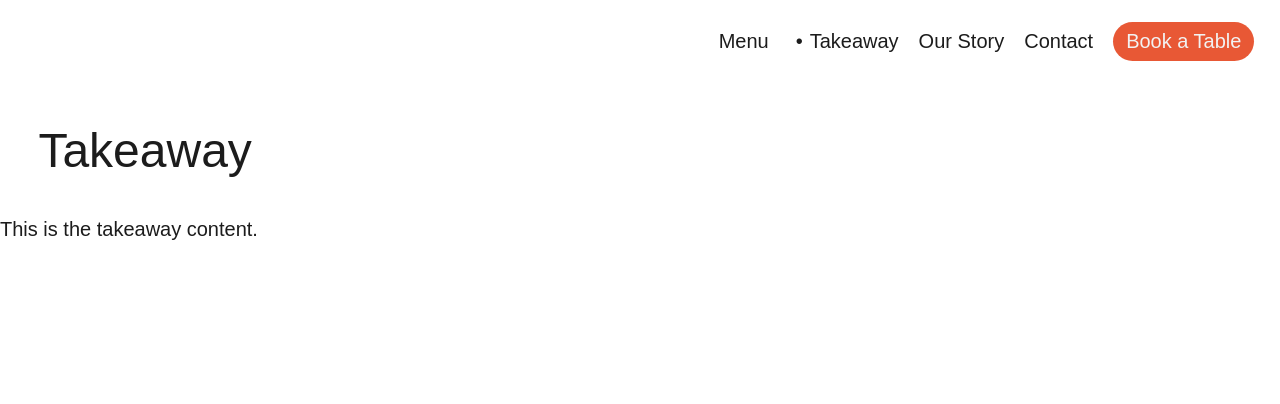
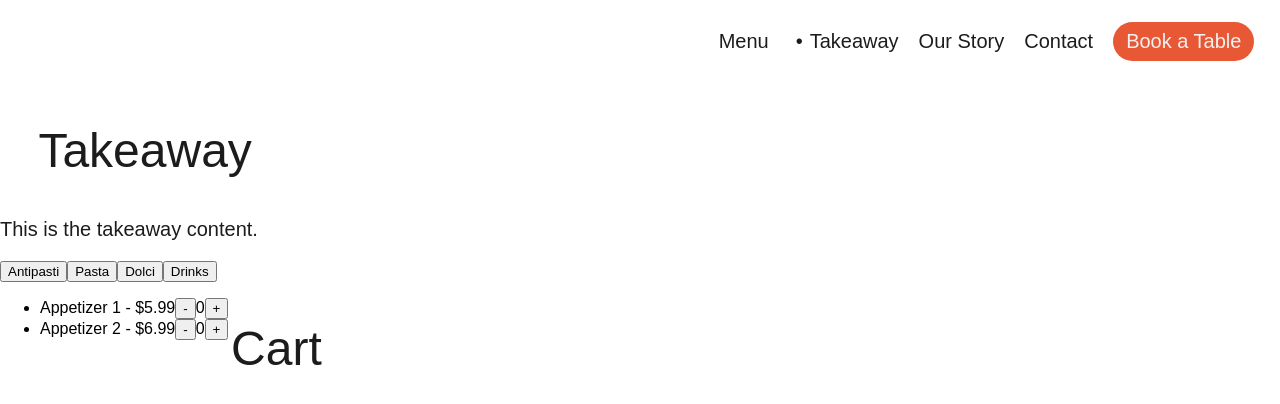
Before and after one commit to ozolinala/capanna74, a Next.js app: page /takeaway in a window 1280 px wide. Shown: the top 404 px of the page. Built offline with nearby package versions, Linux system fonts and the light colour scheme.

Commit message:
takeaway order set

```diff
--- /dev/null
+++ b/src/components/TakeawayCart.js
@@ -0,0 +1,18 @@
+import React from "react";
+
+const TakeawayCart = ({ cartItems }) => {
+  return (
+    <div>
+      <h2>Cart</h2>
+      <ul>
+        {cartItems.map((item) => (
+          <li key={item.id}>
+            {item.name} - ${item.price}
+          </li>
+        ))}
+      </ul>
+    </div>
+  );
+};
+
+export default TakeawayCart;
--- /dev/null
+++ b/src/components/TakeawayItem.js
@@ -0,0 +1,32 @@
+import React, { useState } from "react";
+
+const TakeawayItem = ({ item, onAddToCart }) => {
+  const [quantity, setQuantity] = useState(0);
+
+  const handleAddClick = () => {
+    const updatedQuantity = quantity + 1;
+    setQuantity(updatedQuantity);
+    onAddToCart({ ...item, quantity: updatedQuantity });
+  };
+
+  const handleRemoveClick = () => {
+    if (quantity > 0) {
+      const updatedQuantity = quantity - 1;
+      setQuantity(updatedQuantity);
+      onAddToCart({ ...item, quantity: updatedQuantity });
+    }
+  };
+
+  return (
+    <li>
+      <span>
+        {item.name} - ${item.price}
+      </span>
+      <button onClick={handleRemoveClick}>-</button>
+      <span>{quantity}</span>
+      <button onClick={handleAddClick}>+</button>
+    </li>
+  );
+};
+
+export default TakeawayItem;
--- /dev/null
+++ b/src/components/TakeawayList.js
@@ -0,0 +1,41 @@
+import React, { useState } from "react";
+import TakeawayItem from "./TakeawayItem";
+
+const MenuItem = ({ item, onAddToCart }) => {
+  const [quantity, setQuantity] = useState(0);
+
+  const handleAddClick = () => {
+    setQuantity((prevQuantity) => prevQuantity + 1);
+    onAddToCart({ ...item, quantity: quantity + 1 });
+  };
+
+  const handleRemoveClick = () => {
+    if (quantity > 0) {
+      setQuantity((prevQuantity) => prevQuantity - 1);
+      onAddToCart({ ...item, quantity: quantity - 1 });
+    }
+  };
+
+  return (
+    <li>
+      <span>
+        {item.name} - ${item.price}
+      </span>
+      <button onClick={handleRemoveClick}>-</button>
+      <span>{quantity}</span>
+      <button onClick={handleAddClick}>+</button>
+    </li>
+  );
+};
+
+const TakeawayList = ({ items, onAddToCart }) => {
+  return (
+    <ul>
+      {items.map((item) => (
+        <TakeawayItem key={item.id} item={item} onAddToCart={onAddToCart} />
+      ))}
+    </ul>
+  );
+};
+
+export default TakeawayList;
--- /dev/null
+++ b/src/components/TakeawayMenu.js
@@ -0,0 +1,15 @@
+import React from "react";
+
+const TakeawayMenu = ({ categories, onSelectCategory }) => {
+  return (
+    <nav>
+      {categories.map((category) => (
+        <button key={category.id} onClick={() => onSelectCategory(category.id)}>
+          {category.name}
+        </button>
+      ))}
+    </nav>
+  );
+};
+
+export default TakeawayMenu;
--- a/src/data/menuData.json
+++ b/src/data/menuData.json
@@ -1,5 +1,5 @@
 {
-  "menu": [
+  "categories": [
     {
       "id": 1,
       "name": "Antipasti",
--- a/src/pages/index.js
+++ b/src/pages/index.js
@@ -2,11 +2,9 @@ import React from "react";
 import Layout from "../components/Layout";
 import LandingGrid from "@/components/LandingGrid";
 
-
 const HomePage = () => {
   return (
     <Layout>
-
       <LandingGrid />
     </Layout>
   );
--- a/src/pages/takeaway.js
+++ b/src/pages/takeaway.js
@@ -1,11 +1,36 @@
-import React from 'react';
-import Layout from '../components/Layout';
+import React, { useState } from "react";
+import Layout from "../components/Layout";
+import menuData from "../data/menuData";
+import TakeawayMenu from "@/components/TakeawayMenu";
+import TakeawayList from "@/components/TakeawayList";
+import TakeawayCart from "@/components/TakeawayCart";
 
 const Takeaway = () => {
+  const [selectedCategory, setSelectedCategory] = useState(1);
+  const [cartItems, setCartItems] = useState([]);
+
+  const currentCategory = menuData.categories.find((category) => category.id === selectedCategory);
+
+  const handleSelectCategory = (categoryId) => {
+    setSelectedCategory(categoryId);
+  };
+
+  const handleAddToCart = (item) => {
+    setCartItems([...cartItems, item]);
+  };
+
   return (
     <Layout>
       <h2>Takeaway</h2>
       <p>This is the takeaway content.</p>
+
+      <div>
+        <TakeawayMenu categories={menuData.categories} onSelectCategory={handleSelectCategory} />
+        <div style={{ display: "flex" }}>
+          <TakeawayList items={currentCategory.items} onAddToCart={handleAddToCart} />
+          <TakeawayCart cartItems={cartItems} />
+        </div>
+      </div>
     </Layout>
   );
 };
```
